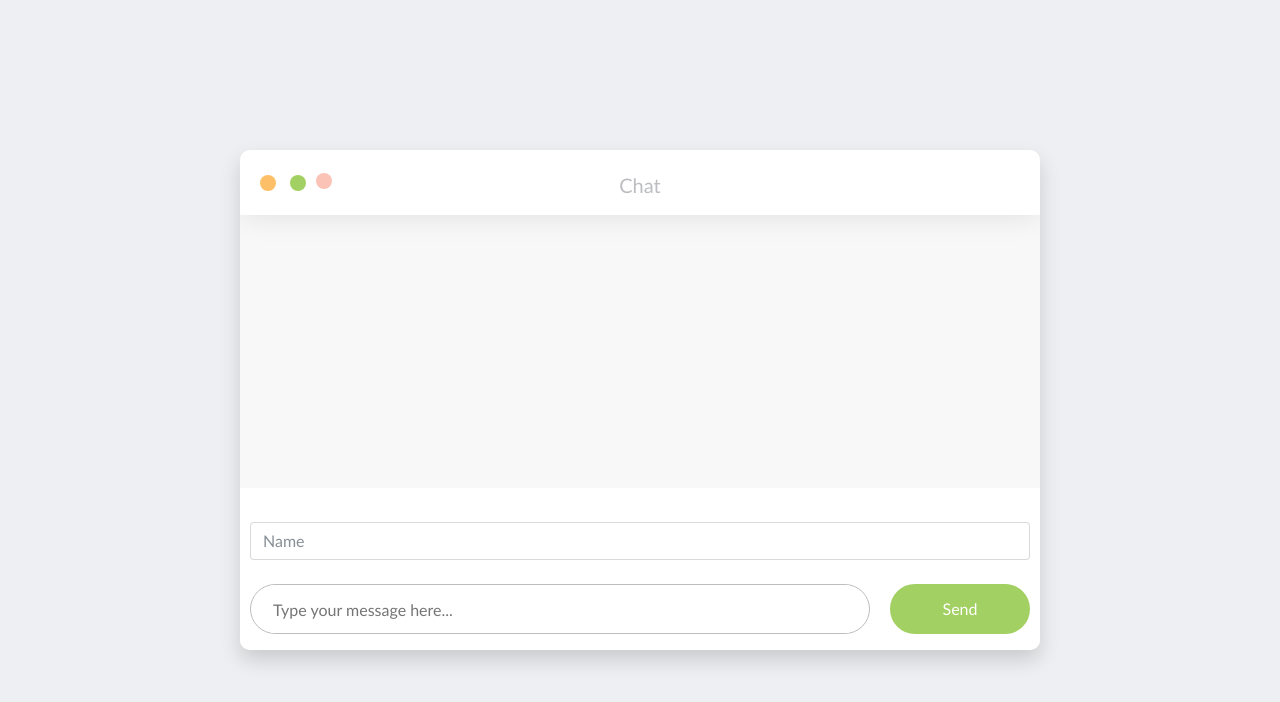
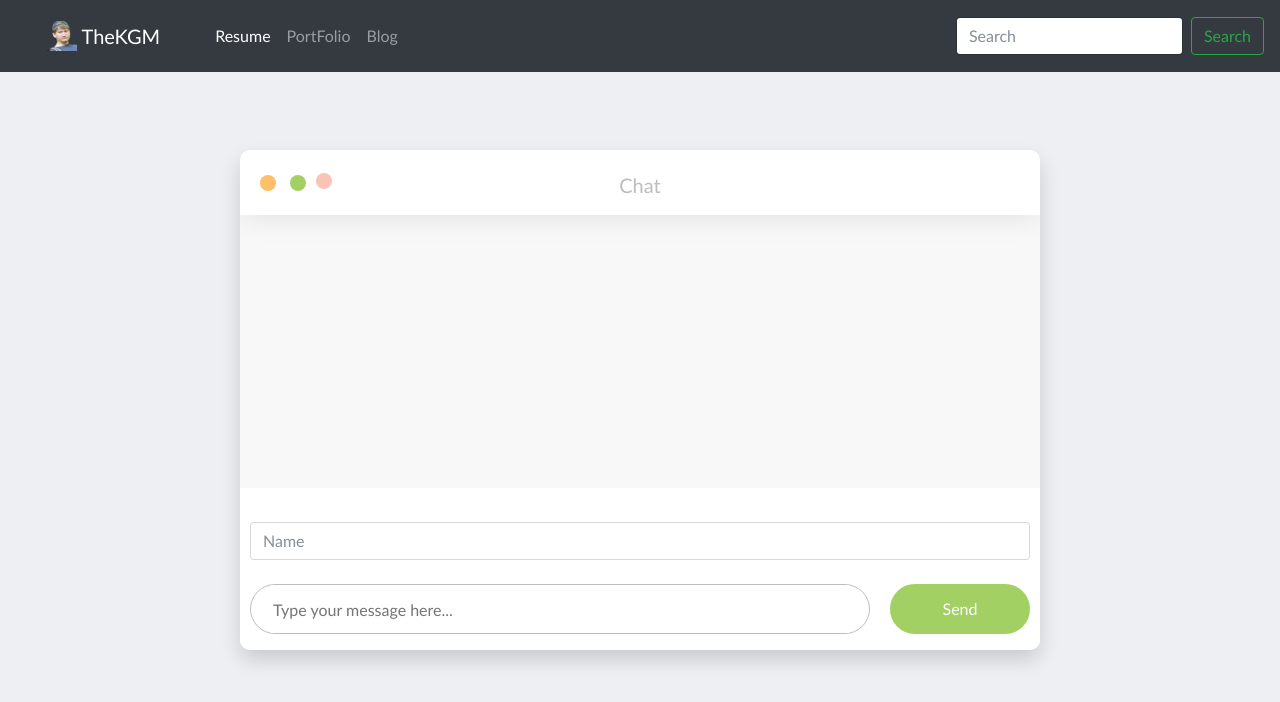
Before and after one commit to fatihkgm/Chat_Socket_MongoDB, a website: page index.html in a window 1280 px wide. Drawn offline with nearby package versions, Linux system fonts and the light colour scheme; no server answers.

Commit message:
image and navigation bar updated

```diff
--- a/index.html
+++ b/index.html
@@ -10,6 +10,43 @@
   <script src="/socket.io/socket.io.js"></script>
 </head>
 <body>
+  <header>
+
+    <nav class="navbar navbar-expand-md navbar-dark fixed-top bg-dark">
+
+      <nav class="navbar  ">
+        <div class="container-fluid">
+          <a class="navbar-brand" href="/">
+            <img src="/images/fatih.png" alt="" width="30" height="30" class="d-inline-block align-top">
+            TheKGM
+          </a>
+        </div>
+      </nav>
+
+
+
+      <button class="navbar-toggler" type="button" data-toggle="collapse" data-target="#navbarCollapse" aria-controls="navbarCollapse" aria-expanded="false" aria-label="Toggle navigation">
+        <span class="navbar-toggler-icon"></span>
+      </button>
+      <div class="collapse navbar-collapse" id="navbarCollapse">
+        <ul class="navbar-nav mr-auto">
+          <li class="nav-item active">
+            <a class="nav-link" href="/resumePage">Resume <span class="sr-only">(current)</span></a>
+          </li>
+          <li class="nav-item link">
+            <a class="nav-link link" href="/">PortFolio</a>
+          </li>
+          <li class="nav-item link">
+            <a class="nav-link link" href="/blog">Blog</a>
+          </li>
+        </ul>
+        <form class="form-inline mt-2 mt-md-0">
+          <input class="form-control mr-sm-2" type="text" placeholder="Search" aria-label="Search">
+          <button class="btn btn-outline-success my-2 my-sm-0" type="submit">Search</button>
+        </form>
+      </div>
+    </nav>
+  </header>
 <!-- <div class="container">
     <br>
     <div class="jumbotron">
@@ -22,7 +59,6 @@
         <button id="send" class="btn btn-success">Send</button>
     </div>
     <div id="messages">
-
     </div>
 </div> -->
 <div class="chat_window">
```
Also changed, not shown: images/fatih.png (added).
